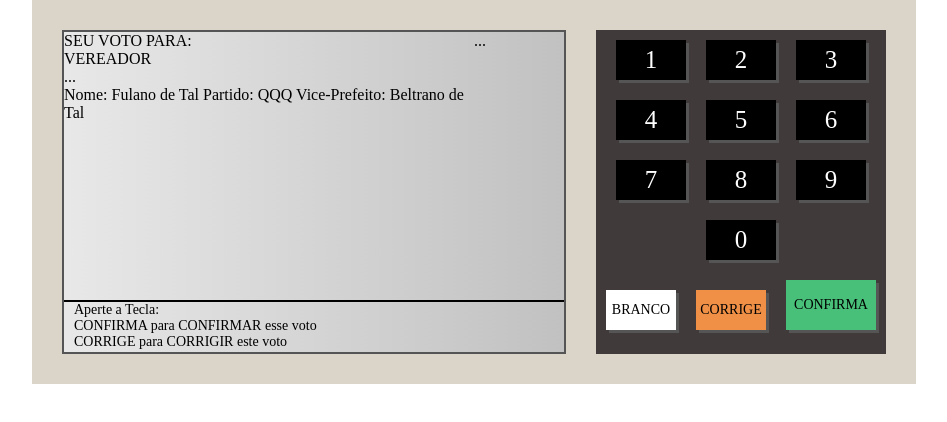
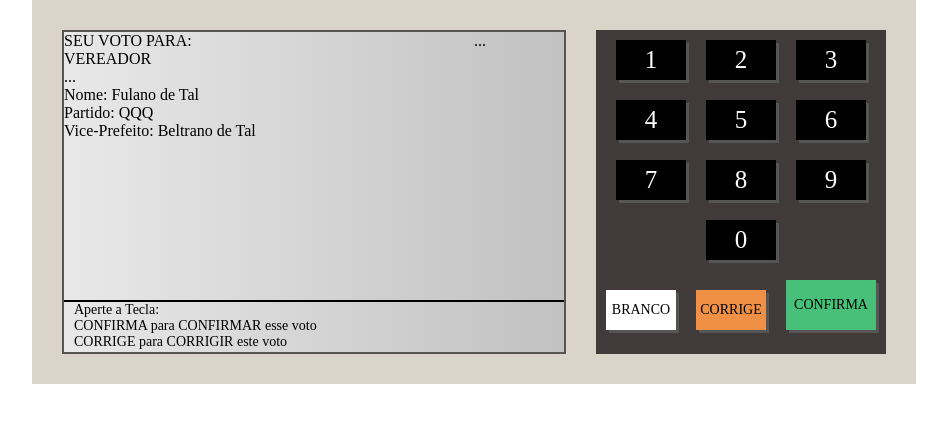
Before and after one commit to thiagocoutinhodemelo/aula-projeto-urna, a plain HTML site: page index.html in a window 1280 px wide. Shown: the whole page, without its empty margins (166-1113 px from the left). Drawn offline with Linux system fonts and the light colour scheme.

Commit message:
atualização html

```diff
--- a/index.html
+++ b/index.html
@@ -22,9 +22,9 @@
                         ...
                     </div>
                     <div class="d-1-4">
-                        Nome: Fulano de Tal
-                        Partido: QQQ
-                        Vice-Prefeito: Beltrano de Tal
+                        Nome: Fulano de Tal<br/>
+                        Partido: QQQ<br/>
+                        Vice-Prefeito: Beltrano de Tal<br/>
                     </div>
                 </div>
                 <div class="d-1-right">...</div>
```
